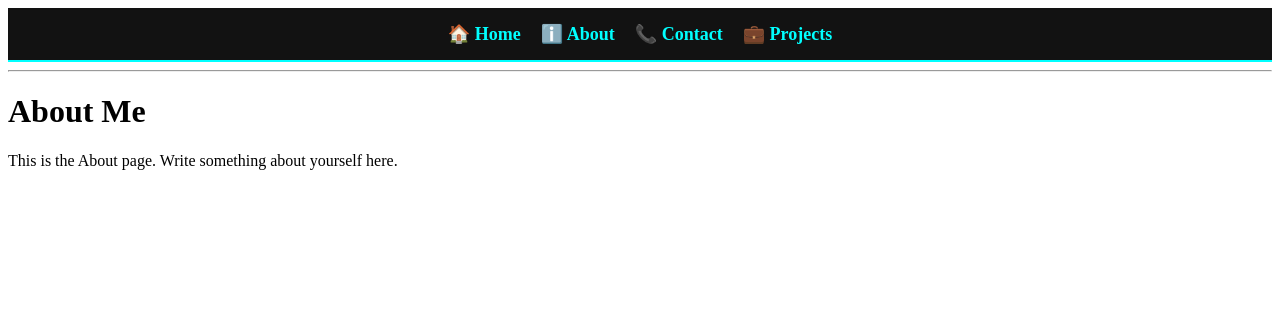
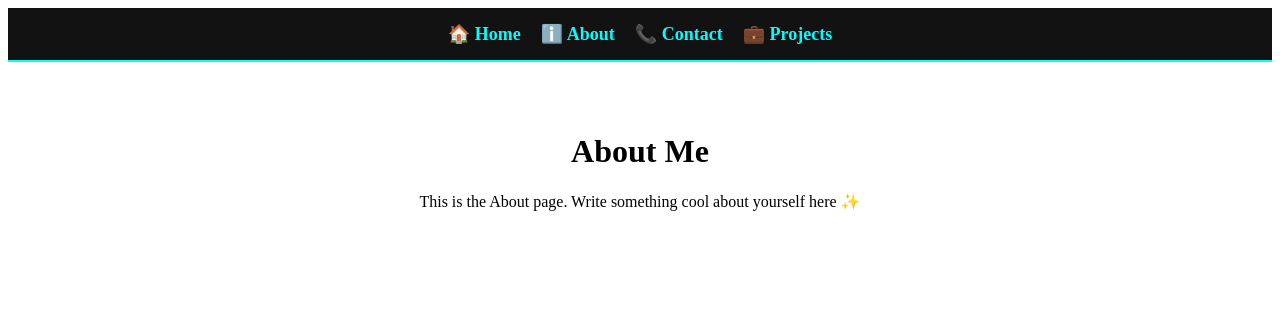
Before and after one commit to shoryaG19/flask-website1, a Flask app: page /contact in a window 1280 px wide. Shown: the top 322 px of the page. Run offline with Flask 3, Linux system fonts and the light colour scheme.

Commit message:
Update contact.html

```diff
--- a/templates/contact.html
+++ b/templates/contact.html
@@ -3,19 +3,22 @@
 <head>
     <meta charset="UTF-8">
     <title>About | Shorya</title>
+    <meta name="viewport" content="width=device-width, initial-scale=1.0">
     <link rel="stylesheet" href="{{ url_for('static', filename='style.css') }}">
 </head>
 <body>
+    <!-- Navbar -->
     <nav class="navbar">
-        <a href="/">🏠 Home</a>
-        <a href="/about">ℹ️ About</a>
-        <a href="/contact">📞 Contact</a>
-        <a href="/projects">💼 Projects</a>
+        <a href="{{ url_for('home') }}">🏠 Home</a>
+        <a href="{{ url_for('about') }}">ℹ️ About</a>
+        <a href="{{ url_for('contact') }}">📞 Contact</a>
+        <a href="{{ url_for('projects') }}">💼 Projects</a>
     </nav>
 
-    <hr>
-
-    <h1>About Me</h1>
-    <p>This is the About page. Write something about yourself here.</p>
+    <!-- Page Content -->
+    <div class="container" style="padding: 50px; text-align: center;">
+        <h1>About Me</h1>
+        <p>This is the About page. Write something cool about yourself here ✨</p>
+    </div>
 </body>
 </html>
```
